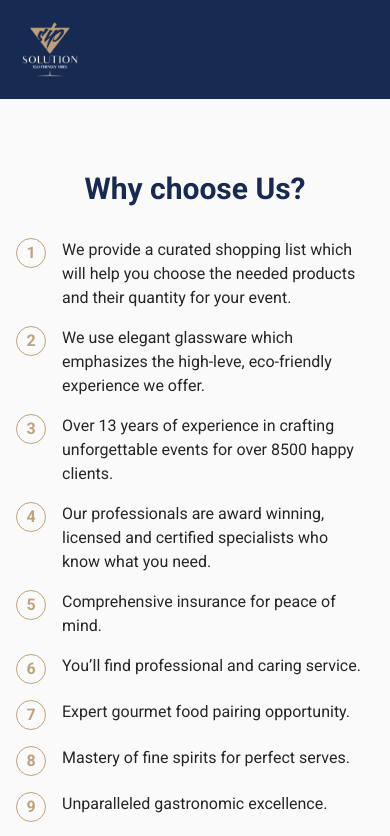
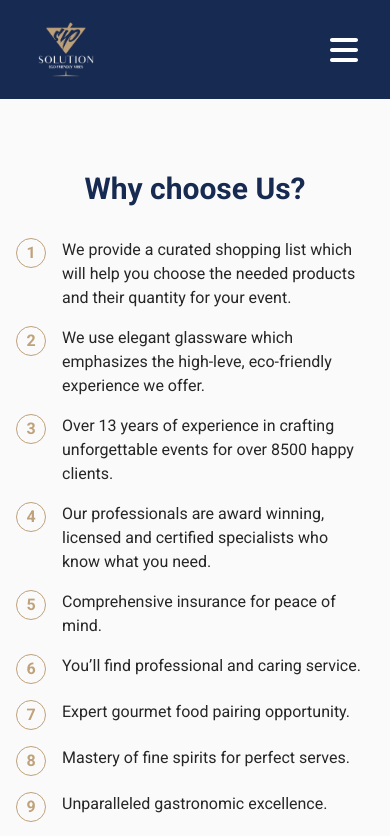
Before and after one commit to sargisshahinyan/sip-solutions, a Next.js app: page /sip/why-choose-us in a window 390 px wide. Shown: the top 836 px of the page. Built offline with nearby package versions, Linux system fonts and the light colour scheme.

Commit message:
Create drawer menu

```diff
--- a/src/shared/components/Navbar/index.tsx
+++ b/src/shared/components/Navbar/index.tsx
@@ -1,9 +1,12 @@
 "use client";
 
+import { useEffect, useState } from "react";
 import Link from "next/link";
 import Image from "next/image";
 import classNames from "classnames/bind";
 import { useRouter } from "next/navigation";
+import { FontAwesomeIcon } from "@fortawesome/react-fontawesome";
+import { faBars } from "@fortawesome/free-solid-svg-icons/faBars";
 
 import { Button } from "@/shared/components/Button";
 
@@ -16,7 +19,16 @@ import styles from "./styles.module.scss";
 const cx = classNames.bind(styles);
 
 export const Navbar = ({ className = "", isTransparent = false }: { className?: string; isTransparent?: boolean }) => {
+  const [isOpened, setIsOpened] = useState(false);
   const { push } = useRouter();
+
+  useEffect(() => {
+    if (isOpened) {
+      document.body.style.overflow = "hidden";
+    } else {
+      document.body.style.removeProperty("overflow");
+    }
+  }, [isOpened]);
 
   return (
     <header
@@ -47,6 +59,34 @@ export const Navbar = ({ className = "", isTransparent = false }: { className?:
           </Button>
         </div>
       </div>
+
+      <button
+        onClick={() => setIsOpened(!isOpened)}
+        className={styles["burger-button"]}
+        type="button"
+        aria-label="Menu"
+      >
+        <FontAwesomeIcon className={styles["burger-icon"]} icon={faBars} />
+      </button>
+
+      <div className={cx("menu-mobile", { open: isOpened })}>
+        <ul className={styles["menu-mobile-list"]}>
+          {navItems.map((item) => (
+            <li key={item.title + item.href}>
+              <Link className={styles["menu-mobile-list-item-link"]} href={item.href}>
+                {item.title}
+              </Link>
+            </li>
+          ))}
+          <li>
+            <div className={styles["menu-btn-content"]}>
+              <Button onClick={() => push("/sip/request")} className={cx("menu-btn")}>
+                Request
+              </Button>
+            </div>
+          </li>
+        </ul>
+      </div>
     </header>
   );
 };
--- a/src/shared/components/Navbar/styles.module.scss
+++ b/src/shared/components/Navbar/styles.module.scss
@@ -5,16 +5,14 @@
   &:not(.transparent) {
     background-color: var(--blue-dark);
     max-height: 7.25rem;
-    overflow: hidden;
   }
 
   .logo {
+    position: relative;
+    z-index: 11;
+
     &-link {
       display: block;
-    }
-
-    &-img {
-
     }
   }
 
@@ -40,26 +38,102 @@
         }
       }
     }
+  }
 
-    &-btn-content {
+  .menu-mobile,
+  .burger-button {
+    display: none;
+  }
 
+  @media (max-width: 1024px) {
+    &.transparent {
+      padding-left: 0;
+      padding-right: 2rem;
     }
 
-    @media (max-width: 1024px) {
+    &:not(.transparent) {
+      padding-left: 2.5rem;
+      padding-right: 4.5rem;
+    }
+
+    .menu {
       display: none;
+    }
+
+    .menu-mobile,
+    .burger-button {
+      display: block;
+    }
+
+    .burger-button {
+      background-color: transparent;
+      position: relative;
+      z-index: 11;
+    }
+
+    .burger-icon {
+      font-size: 2rem;
+      color: var(--white);
+    }
+
+    .menu-mobile {
+      position: fixed;
+      top: 0;
+      right: 0;
+      width: 100vw;
+      height: 100vh;
+      background-color: var(--blue-dark);
+      gap: 24px;
+      z-index: 10;
+      padding: 6.25rem 2.5rem;
+      transform: translateX(100%);
+      transition: transform .3s;
+      overflow: auto;
+
+      @supports (height: 100dvh) {
+        height: 100dvh;
+        width: 100dvw;
+      }
+
+      &.open {
+        transform: translateX(0);
+      }
+    }
+
+    .menu-mobile-list {
+      display: flex;
+      flex-direction: column;
+      align-items: flex-end;
+      gap: 1.5rem;
+    }
+
+    .menu-mobile-list-item-link {
+      font-size: 1.125rem;
+      font-weight: 500;
+      line-height: 1.21;
+      color: var(--white);
     }
   }
 
-  @media (max-width: 1024px) {
-    padding: 0;
-  }
+  @media (max-width: 767px) {
+    &.transparent {
+      padding-right: 1rem;
+    }
 
-  @media (max-width: 767px) {
+    &:not(.transparent) {
+      padding-left: 1rem;
+      padding-right: 2rem;
+    }
+
     .logo {
       &-img {
         width: 100px;
         height: 99px;
       }
     }
+
+    .menu-mobile {
+      padding-inline: 2rem;
+    }
   }
 }
```
